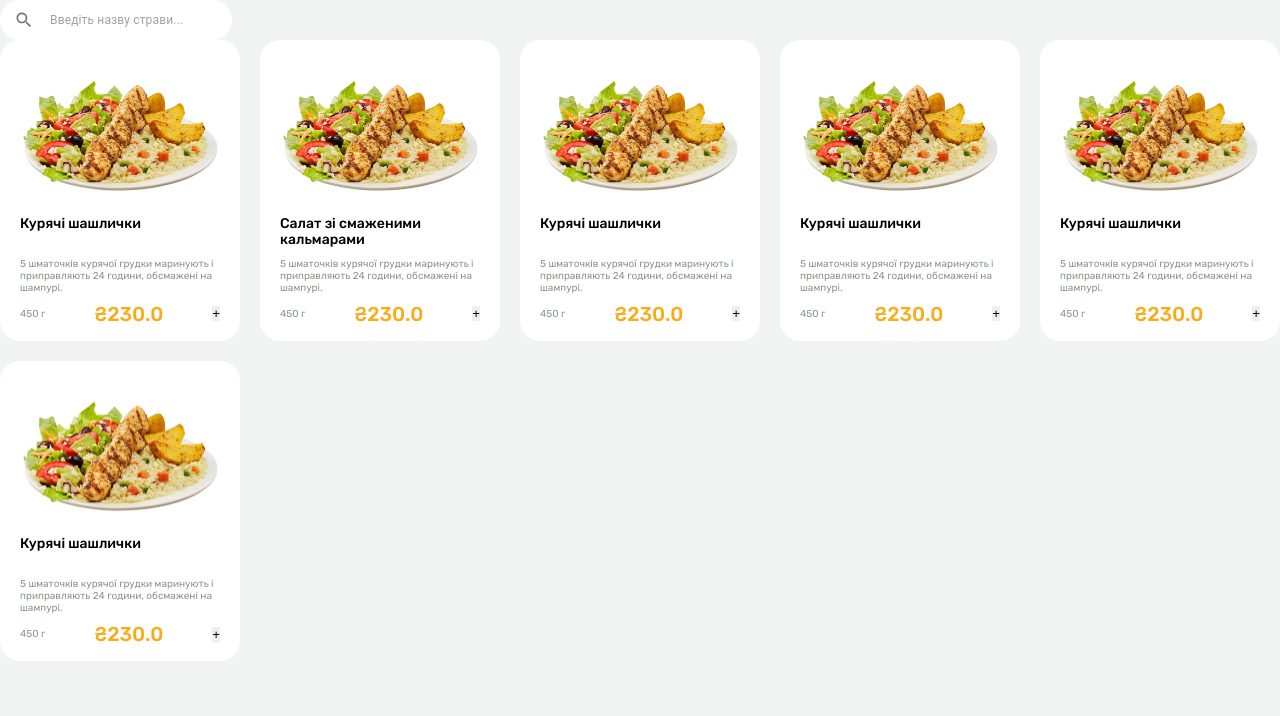
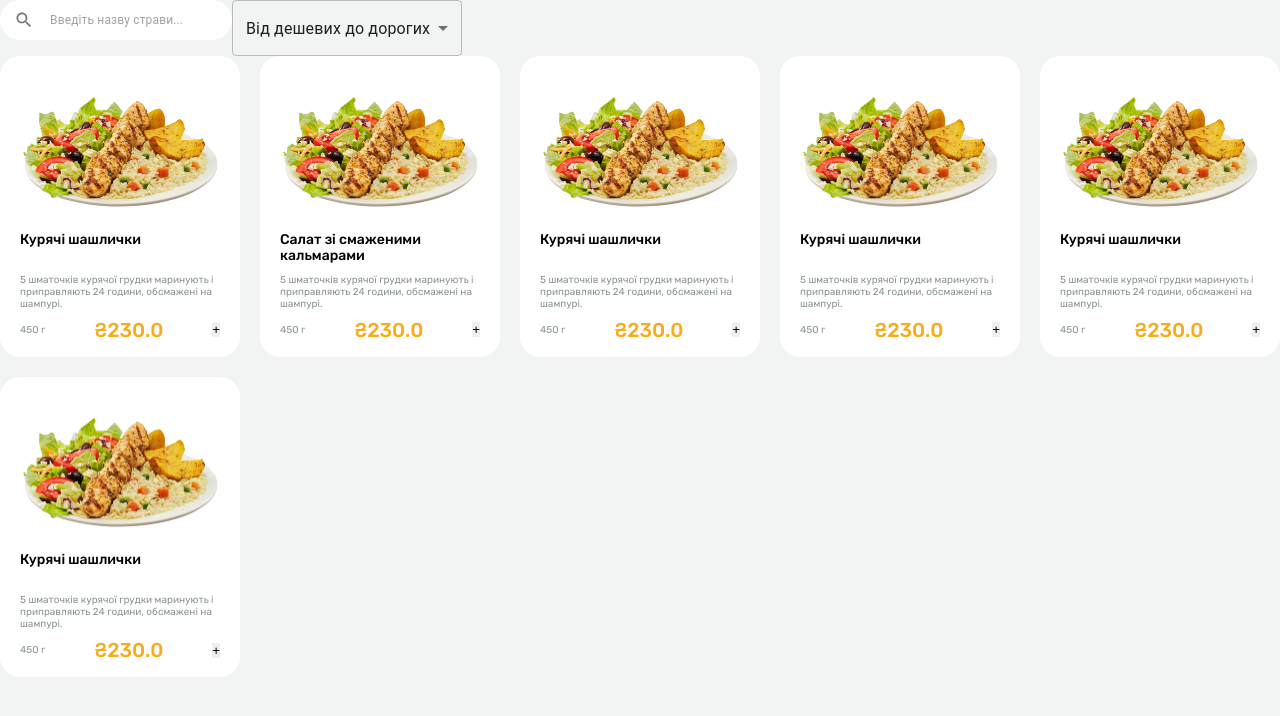
Before and after one commit to Blabolka/hotel-restaurant-kanapka, a React app: page / in a window 1280 px wide. Shown: the top 716 px of the page. Built offline with nearby package versions, Linux system fonts and the light colour scheme.

Commit message:
Minor Select implementation

```diff
--- /dev/null
+++ b/src/components/Overrides/SelectCustom.tsx
@@ -0,0 +1,12 @@
+import React from 'react'
+
+import { Select } from '@mui/material'
+// import { createStyles, makeStyles } from '@mui/styles'
+
+const SelectCustom = (props) => {
+    return <Select {...props} />
+}
+
+// const useStyles = makeStyles(() => createStyles({}))
+
+export default SelectCustom
--- a/src/pages/MainPage/CenterBlock/Filtering/DishSortingSelect.tsx
+++ b/src/pages/MainPage/CenterBlock/Filtering/DishSortingSelect.tsx
@@ -1,7 +1,32 @@
 import React from 'react'
 
+import { MenuItem } from '@mui/material'
+
+import SelectCustom from '@components/Overrides/SelectCustom'
+
+const sortingMenuItems = [
+    {
+        value: 'fromCheapToExpensive',
+        name: 'Від дешевих до дорогих',
+    },
+    {
+        value: 'fromExpensiveToCheap',
+        name: 'Від дорогих до дешевих',
+    },
+]
+
 const DishSortingSelect = () => {
-    return <></>
+    return (
+        <SelectCustom value={sortingMenuItems[0].value}>
+            {sortingMenuItems.map((item, index) => {
+                return (
+                    <MenuItem key={index} value={item.value}>
+                        {item.name}
+                    </MenuItem>
+                )
+            })}
+        </SelectCustom>
+    )
 }
 
 export default DishSortingSelect
```
